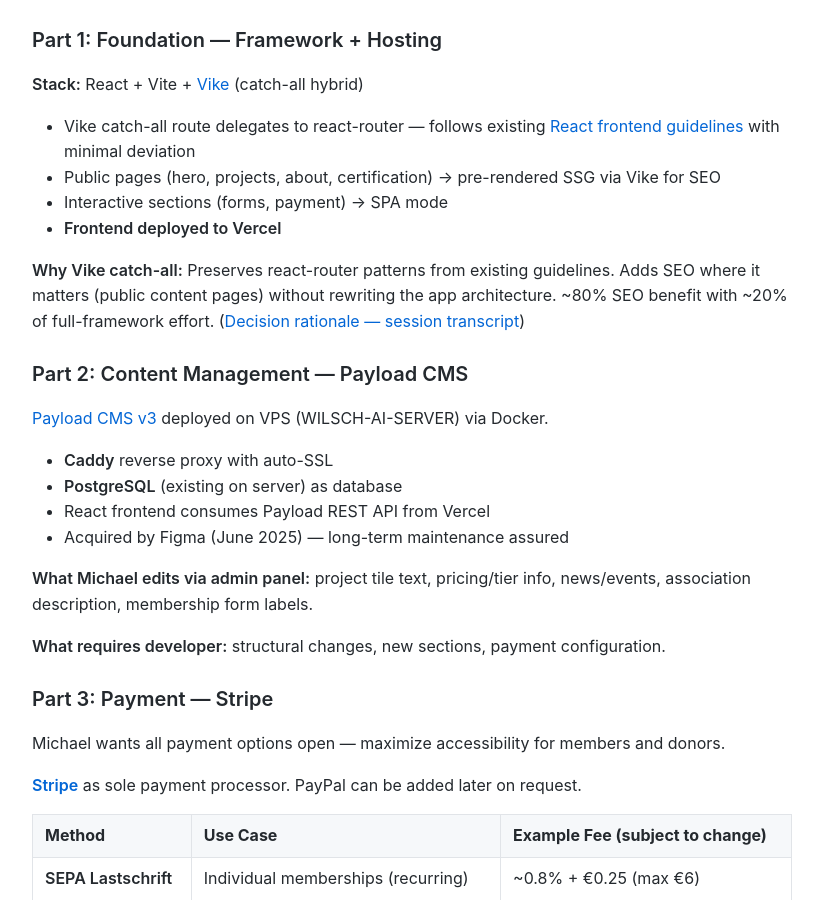
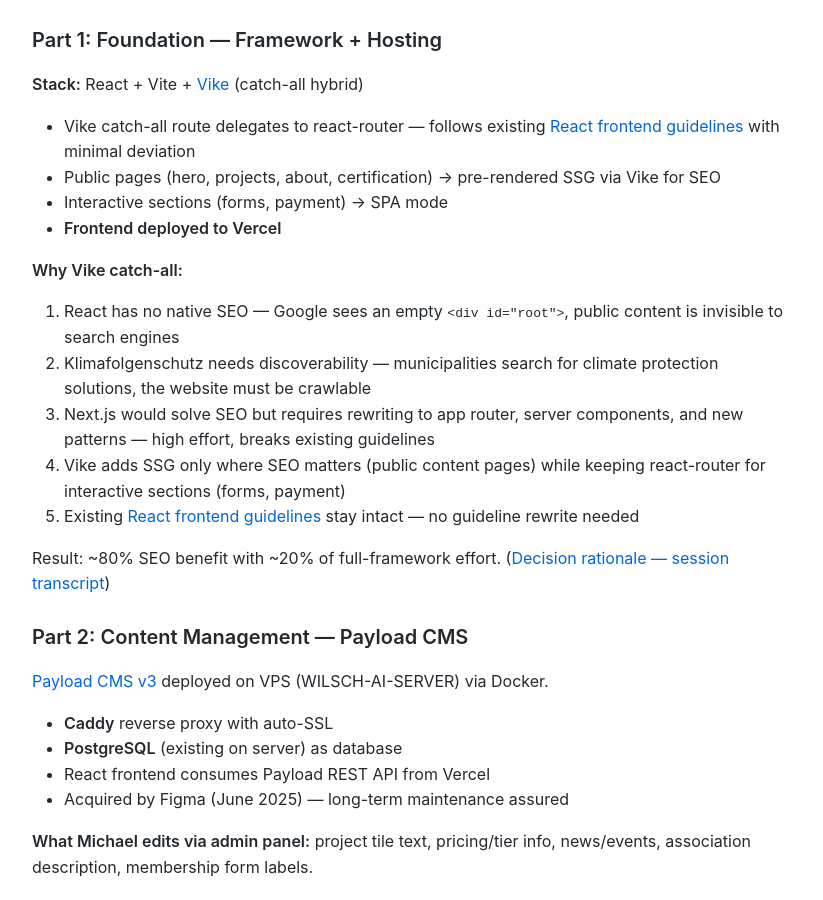
Before and after one commit to MariusWilsch/public-wilsch-ai-pages, a Jekyll site: the page built from project/abtmayr-reichert/design-doc-klimafolgenschutz-website.md, in a window 1280 px wide and 900 px high, scrolled down 1612 px. Shown: the whole window, without its empty margins (228-1051 px from the left). Built offline with Jekyll 4.4.1, drawn with Linux system fonts in a browser that asks for light colours; our own code applies the rules of GitHub Pages for plain Markdown files; some of the changed text lies outside the part shown.

Commit message:
Sync from hippocampus 2026-02-13

```diff
--- a/project/abtmayr-reichert/design-doc-klimafolgenschutz-website.md
+++ b/project/abtmayr-reichert/design-doc-klimafolgenschutz-website.md
@@ -49,7 +49,14 @@ Michael Reichert's Klimafolgenschutz association needs a web presence to acquire
 - Interactive sections (forms, payment) → SPA mode
 - **Frontend deployed to Vercel**
 
-**Why Vike catch-all:** Preserves react-router patterns from existing guidelines. Adds SEO where it matters (public content pages) without rewriting the app architecture. ~80% SEO benefit with ~20% of full-framework effort. ([Decision rationale — session transcript](https://github.com/veloxforce/claude-user-configs/blob/main/.claude/projects/-Users-verdant-Documents-projects-WILSCH-AI-INTERNAL--soloforce/bdb2cfed-1005-4068-8543-a2cde2bc4c3e.jsonl))
+**Why Vike catch-all:**
+1. React has no native SEO — Google sees an empty `<div id="root">`, public content is invisible to search engines
+2. Klimafolgenschutz needs discoverability — municipalities search for climate protection solutions, the website must be crawlable
+3. Next.js would solve SEO but requires rewriting to app router, server components, and new patterns — high effort, breaks existing guidelines
+4. Vike adds SSG only where SEO matters (public content pages) while keeping react-router for interactive sections (forms, payment)
+5. Existing [React frontend guidelines](https://github.com/veloxforce/velox-global-adrs/blob/main/README-REACT-FRONTEND.md) stay intact — no guideline rewrite needed
+
+Result: ~80% SEO benefit with ~20% of full-framework effort. ([Decision rationale — session transcript](https://github.com/veloxforce/claude-user-configs/blob/main/.claude/projects/-Users-verdant-Documents-projects-WILSCH-AI-INTERNAL--soloforce/bdb2cfed-1005-4068-8543-a2cde2bc4c3e.jsonl))
 
 ### Part 2: Content Management — Payload CMS
 
```
Also changed, not shown: other parts of project/abtmayr-reichert/design-doc-klimafolgenschutz-website.md (+4 -2 lines).
